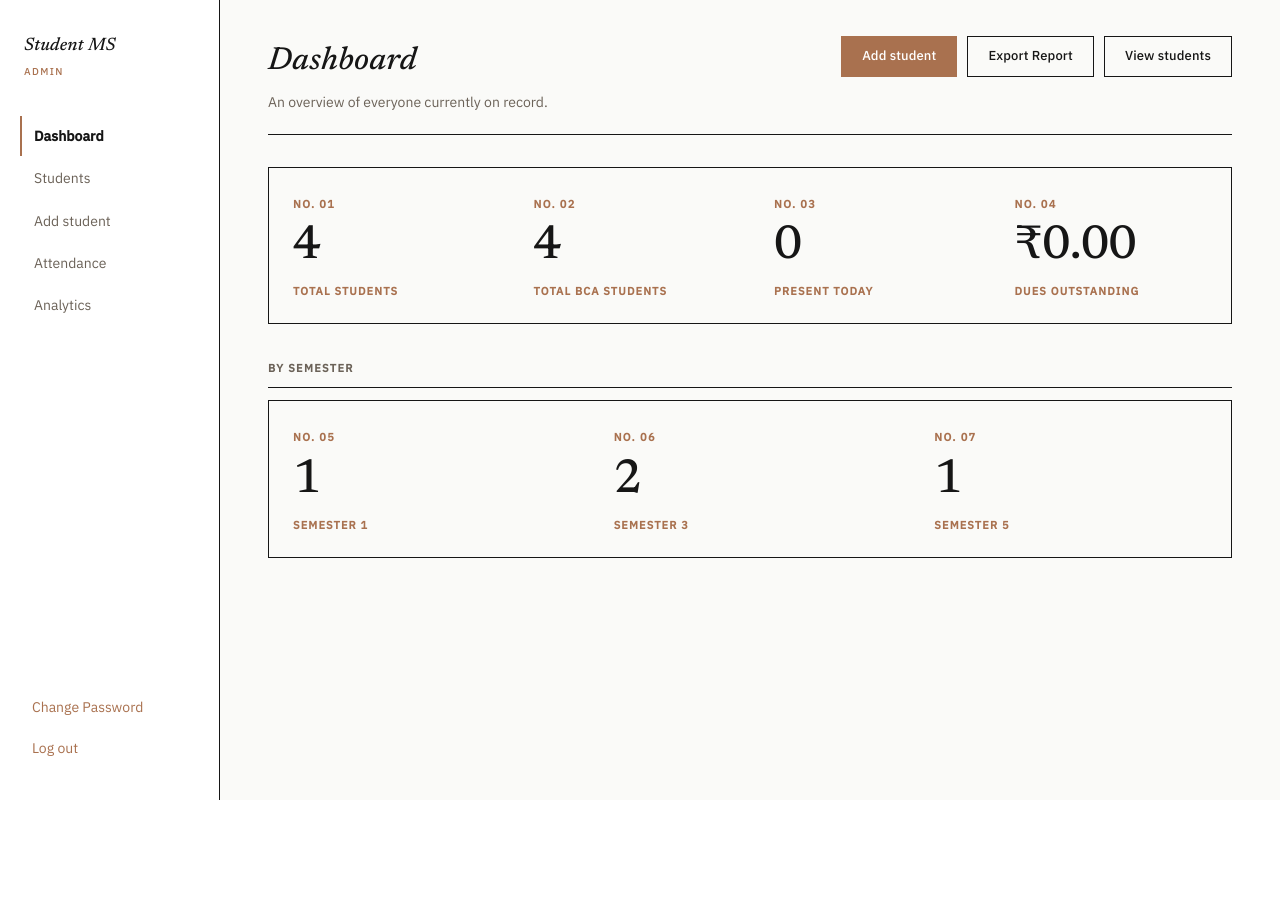
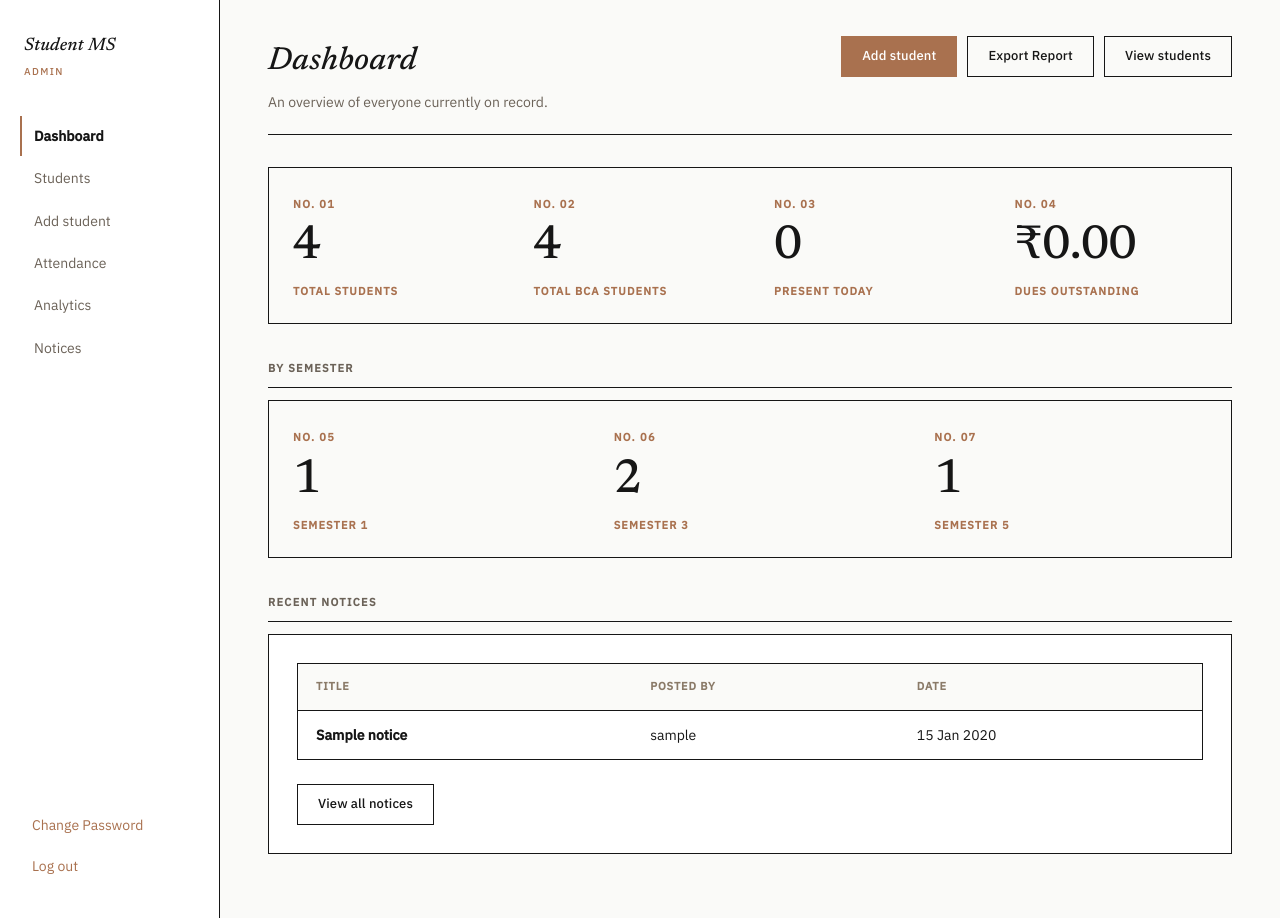
Before and after one commit to sayanawari12/StudentManagement, a Flask app: page /dashboard in a window 1280 px wide. Before the commit the page ends 800 px from the top, so only its background shows below. Run offline with Flask 3, Linux system fonts and the light colour scheme; the visitor is signed in with stand-in values (Sample User, id 1); data comes from the database, SQL or seed files in the repository; both versions use the stored data as it was after the commit; tables that the repository leaves empty hold one stand-in row (values such as "Sample post"); some libraries are stand-ins or nearby versions.

Commit message:
feat: Notices/Announcements feature
- schema.sql: add notices table (FK -> users.id, section 3)
- migrate.py: step 8 - CREATE TABLE IF NOT EXISTS notices
- database.py: insert_notice(), get_all_notices(limit), delete_notice()
- app.py: GET /notices, GET/POST /notices/add, POST /notices/<id>/delete, dashboard passes recent_notices
- templates/base.html: Notices nav link visible to all logged-in roles
- templates/dashboard.html: Recent Notices card (all roles, View all link)
- templates/notices.html: full list with admin-only CSRF delete button
- templates/notice_add.html: add form with title + body, CSRF token
- tests/test_notices.py: 29 new tests (142 total, all passing)

```diff
--- a/app.py
+++ b/app.py
@@ -39,6 +39,8 @@ app.config["SESSION_COOKIE_SECURE"] = not config.FLASK_DEBUG
 EMAIL_REGEX = re.compile(r"^[^@\s]+@[^@\s]+\.[^@\s]+$")
 INSTITUTION_NAME = "Your College Name Here"
 ATTENDANCE_TREND_DAYS = 14
+NOTICES_LIMIT_DASH = 3    # recent notices shown on dashboard
+NOTICES_LIMIT_FULL = 50   # cap for the full /notices page
 EXPECTED_CSV_HEADERS = [
     "student_id", "student_name", "email", "phone",
     "gender", "date_of_birth", "course", "semester", "address"
@@ -258,7 +260,14 @@ def dashboard():
             "attendance_today": 0,
             "total_dues":       Decimal("0"),
         }
-    return render_template("dashboard.html", stats=stats)
+
+    try:
+        recent_notices = database.get_all_notices(limit=NOTICES_LIMIT_DASH)
+    except Error as e:
+        app.logger.warning("DB error loading recent notices for dashboard: %s", e)
+        recent_notices = []
+
+    return render_template("dashboard.html", stats=stats, recent_notices=recent_notices)
 
 
 @app.route("/dashboard/export")
@@ -1021,6 +1030,68 @@ def fees_view(record_id):
     return render_template("fees_view.html", student=student, fee_records=fee_records)
 
 
+
+# ---------------------------------------------------------------------------
+# Notices routes
+# ---------------------------------------------------------------------------
+
+
+@app.route("/notices")
+@login_required
+def notices():
+    try:
+        notice_list = database.get_all_notices(limit=NOTICES_LIMIT_FULL)
+    except Error as e:
+        app.logger.warning("DB error loading notices list: %s", e)
+        flash("Could not load notices from the database.", "error")
+        notice_list = []
+    return render_template("notices.html", notices=notice_list)
+
+
+@app.route("/notices/add", methods=["GET", "POST"])
+@role_required("admin", "teacher")
+def notice_add():
+    if request.method == "POST":
+        title = request.form.get("title", "").strip()
+        body  = request.form.get("body", "").strip()
+        errors = []
+        if not title:
+            errors.append("Title is required.")
+        elif len(title) > 150:
+            errors.append("Title must be 150 characters or fewer.")
+        if not body:
+            errors.append("Body is required.")
+
+        if errors:
+            for error in errors:
+                flash(error, "error")
+            return render_template("notice_add.html", form=request.form)
+
+        posted_by = _get_user_id()
+        try:
+            database.insert_notice(title, body, posted_by)
+            flash("Notice posted successfully.", "success")
+            return redirect(url_for("notices"))
+        except Error as e:
+            app.logger.warning("DB error inserting notice (posted_by=%s): %s", posted_by, e)
+            flash(f"Database error: {e}", "error")
+            return render_template("notice_add.html", form=request.form)
+
+    return render_template("notice_add.html", form={})
+
+
+@app.route("/notices/<int:notice_id>/delete", methods=["POST"])
+@role_required("admin")
+def notice_delete(notice_id):
+    try:
+        database.delete_notice(notice_id)
+        flash("Notice deleted.", "success")
+    except Error as e:
+        app.logger.warning("DB error deleting notice %s: %s", notice_id, e)
+        flash("Could not delete the notice.", "error")
+    return redirect(url_for("notices"))
+
+
 # ---------------------------------------------------------------------------
 # Error handlers
 # ---------------------------------------------------------------------------
--- a/database.py
+++ b/database.py
@@ -225,11 +225,11 @@ def get_all_students(search=None):
                    WHERE student_name LIKE %s
                       OR student_id   LIKE %s
                       OR email        LIKE %s
-                   ORDER BY id DESC""",
+                   ORDER BY student_id ASC""",
                 (like_term, like_term, like_term)
             )
         else:
-            cursor.execute("SELECT * FROM students ORDER BY id DESC")
+            cursor.execute("SELECT * FROM students ORDER BY student_id ASC")
         return cursor.fetchall()
     finally:
         cursor.close()
@@ -556,3 +556,60 @@ def get_grade_summary(stud_id):
     finally:
         cursor.close()
         conn.close()
+
+
+# ---------------------------------------------------------------------------
+# Notices queries
+# ---------------------------------------------------------------------------
+
+def insert_notice(title, body, posted_by):
+    """Insert a new notice row. Returns the new row's auto-increment id."""
+    conn = get_db_connection()
+    cursor = conn.cursor()
+    try:
+        cursor.execute(
+            "INSERT INTO notices (title, body, posted_by) VALUES (%s, %s, %s)",
+            (title, body, posted_by)
+        )
+        conn.commit()
+        return cursor.lastrowid
+    finally:
+        cursor.close()
+        conn.close()
+
+
+def get_all_notices(limit=10):
+    """Return the most recent notices joined with the poster's username.
+
+    Each row has: id, title, body, posted_by (user id), created_at, username.
+    Ordered newest-first and capped at `limit` rows.
+    """
+    conn = get_db_connection()
+    cursor = conn.cursor(dictionary=True)
+    try:
+        cursor.execute(
+            """SELECT n.id, n.title, n.body, n.posted_by, n.created_at,
+                      u.username
+               FROM notices n
+               JOIN users u ON u.id = n.posted_by
+               ORDER BY n.created_at DESC
+               LIMIT %s""",
+            (limit,)
+        )
+        return cursor.fetchall()
+    finally:
+        cursor.close()
+        conn.close()
+
+
+def delete_notice(notice_id):
+    """Delete a notice by primary key. Returns affected row count (0 = not found)."""
+    conn = get_db_connection()
+    cursor = conn.cursor()
+    try:
+        cursor.execute("DELETE FROM notices WHERE id = %s", (notice_id,))
+        conn.commit()
+        return cursor.rowcount
+    finally:
+        cursor.close()
+        conn.close()
--- a/templates/base.html
+++ b/templates/base.html
@@ -48,6 +48,12 @@
           <a href="{{ url_for('student_details', record_id=session.linked_student_id) }}"
              class="{{ 'active' if request.endpoint == 'student_details' else '' }}">My Profile</a>
         {% endif %}
+
+        {# Notices — all logged-in roles #}
+        {% if session.get('role') %}
+          <a href="{{ url_for('notices') }}"
+             class="{{ 'active' if request.endpoint in ['notices', 'notice_add'] else '' }}">Notices</a>
+        {% endif %}
       </nav>
 
       <div class="sidebar-footer">
--- a/templates/dashboard.html
+++ b/templates/dashboard.html
@@ -64,4 +64,39 @@
       </div>
     </div>
   {% endif %}
+
+  {# ── Recent Notices — visible to ALL roles ────────────────── #}
+  <h2 class="section-title">Recent Notices</h2>
+
+  <div class="card">
+    {% if recent_notices %}
+      <div class="table-wrap">
+        <table>
+          <thead>
+            <tr>
+              <th>Title</th>
+              <th>Posted by</th>
+              <th>Date</th>
+            </tr>
+          </thead>
+          <tbody>
+            {% for n in recent_notices %}
+              <tr>
+                <td><strong>{{ n.title }}</strong></td>
+                <td>{{ n.username }}</td>
+                <td>{{ n.created_at.strftime('%d %b %Y') if n.created_at else '—' }}</td>
+              </tr>
+            {% endfor %}
+          </tbody>
+        </table>
+      </div>
+    {% else %}
+      <div class="empty-state">No notices yet.</div>
+    {% endif %}
+
+    <div class="form-footer">
+      <a href="{{ url_for('notices') }}" class="btn btn-outline">View all notices</a>
+    </div>
+  </div>
+
 {% endblock %}
```
Also changed, not shown: migrate.py (+12 -0 lines), schema.sql (+15 -3 lines), templates/notice_add.html (added, +45 -0 lines), templates/notices.html (added, +52 -0 lines), tests/test_notices.py (added, +290 -0 lines).
